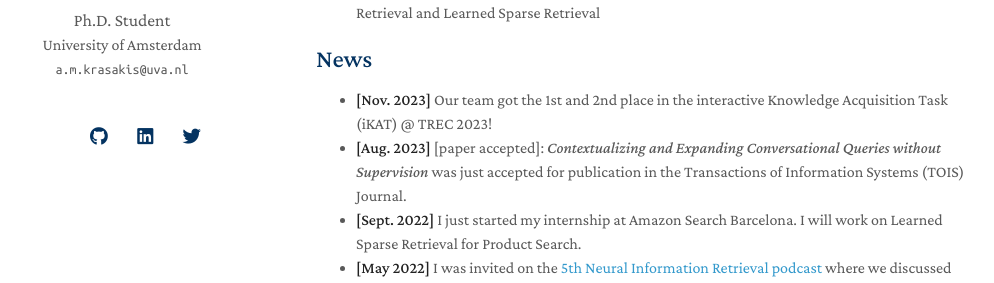
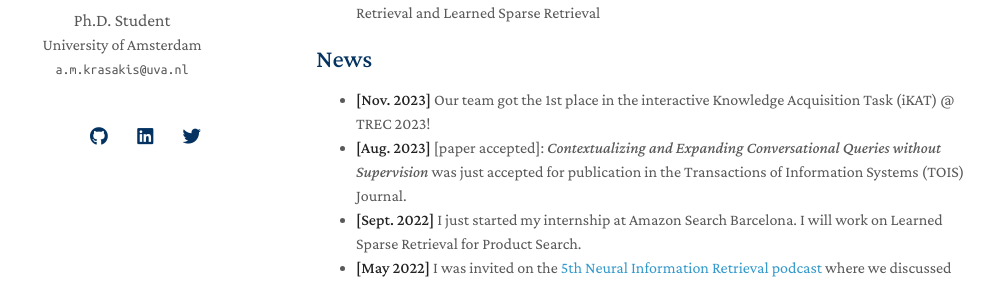
Before and after one commit to littlewine/littlewine.github.io, a Jekyll site: the page built from index.md, in a window 1280 px wide and 900 px high. Shown: the part 290-573 px from the top of the window, without its empty margins (154-1148 px from the left). Built offline with Jekyll 4.4.1, drawn with Linux system fonts in a browser that asks for light colours; nearby versions of some CDN libraries; a style sheet for code colours, icons or effects is not loaded; our own code applies the rules of GitHub Pages for plain Markdown files.

Commit message:
Update index.md

```diff
--- a/index.md
+++ b/index.md
@@ -14,7 +14,7 @@ I have a Master's Degree in Data Science from the University of Amsterdam and a
 
 ## News
 
-- **[Nov. 2023]** Our team got the 1st and 2nd place in the interactive Knowledge Acquisition Task (iKAT) @ TREC 2023!
+- **[Nov. 2023]** Our team got the 1st place in the interactive Knowledge Acquisition Task (iKAT) @ TREC 2023!
 - **[Aug. 2023]** [paper accepted]: *Contextualizing and Expanding Conversational Queries without Supervision* was just accepted for publication in the Transactions of Information Systems (TOIS) Journal.
 - **[Sept. 2022]** I just started my internship at Amazon Search Barcelona. I will work on Learned Sparse Retrieval for Product Search.
 - **[May 2022]** I was invited on the <a href="https://www.youtube.com/watch?v=0q7aHGyXe5k">5th Neural Information Retrieval podcast</a> where we discussed Few-shot Conversational Dense Retrieval (SIGIR'21).
```
